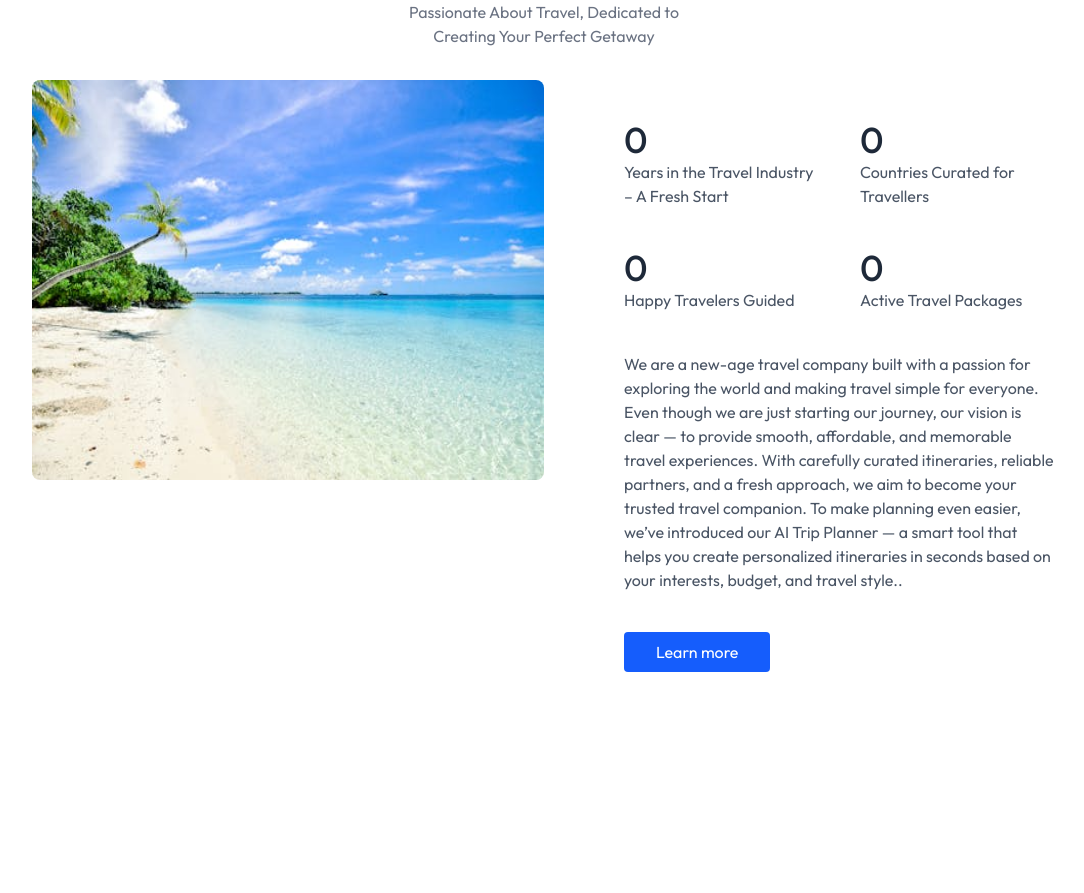
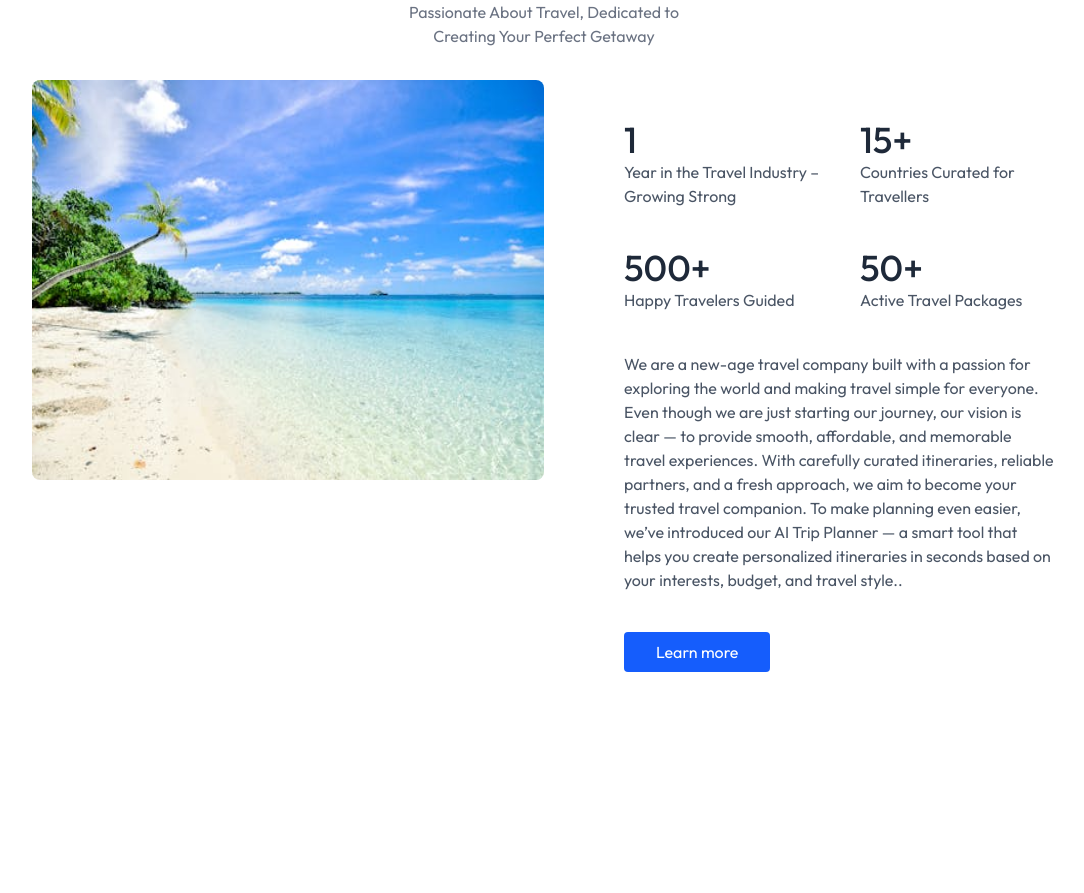
Before and after one commit to mrbuddhu/travelAI, a React (Vite) app: page / in a window 1280 px wide. Shown: the part 920-1813 px from the top of the page, without its empty margins (96-1180 px from the left). Built offline with nearby package versions, Linux system fonts and the light colour scheme.

Commit message:
Update About section stats: 1 year experience and realistic numbers

```diff
--- a/src/components/About.jsx
+++ b/src/components/About.jsx
@@ -18,19 +18,19 @@ const About = () => {
         <div className='flex flex-col items-center md:items-start text-gray-600 mt-10'>
             <div className='grid grid-cols-2 gap-6 md:gap-10 w-full 2xl:pr-28'>
                 <div>
-                    <p className='text-4xl font-medium text-gray-800'>0</p>
-                    <p>Years in the Travel Industry – A Fresh Start</p>
+                    <p className='text-4xl font-medium text-gray-800'>1</p>
+                    <p>Year in the Travel Industry – Growing Strong</p>
                 </div>
                 <div>
-                    <p className='text-4xl font-medium text-gray-800'>0</p>
+                    <p className='text-4xl font-medium text-gray-800'>15+</p>
                     <p>Countries Curated for Travellers</p>
                 </div>
                 <div>
-                    <p className='text-4xl font-medium text-gray-800'>0</p>
+                    <p className='text-4xl font-medium text-gray-800'>500+</p>
                     <p>Happy Travelers Guided</p>
                 </div>
                 <div>
-                    <p className='text-4xl font-medium text-gray-800'>0</p>
+                    <p className='text-4xl font-medium text-gray-800'>50+</p>
                     <p>Active Travel Packages</p>
                 </div>
             </div>
```
